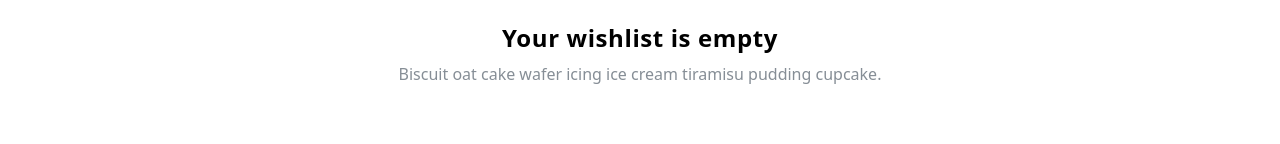
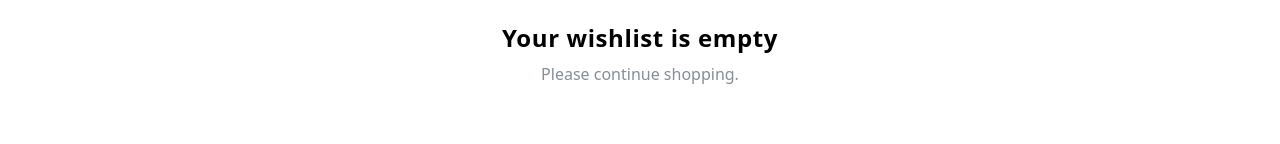
Before and after one commit to fredwills9224/ecommerce-next2, a Next.js app: page /wishlist in a window 1280 px wide. Shown: the part 288-432 px from the top of the page. Built offline with nearby package versions, Linux system fonts and the light colour scheme; no server answers.

Commit message:
empty cart + whishlist upd8

```diff
--- a/components/cart/CartSidebar/CartSidebar.tsx
+++ b/components/cart/CartSidebar/CartSidebar.tsx
@@ -39,7 +39,7 @@ const CartSidebar: FC = ()=>{
                         Your cart is empty
                     </h2>
                     <p className='text-accents-3 px-10 text-center pt-2'>
-                        Biscuit oat cake wafer icing ice cream tiramisu pudding cupcake.
+                        Please continue shopping.
                     </p>
                 </div>
             ) :
--- a/pages/wishlist.tsx
+++ b/pages/wishlist.tsx
@@ -24,7 +24,7 @@ export default function Wishlist(){
                                 Your wishlist is empty
                             </h2>
                             <p className='text-accents-6 px-10 text-center pt-2'>
-                                Biscuit oat cake wafer icing ice cream tiramisu pudding cupcake.
+                                Please continue shopping.
                             </p>
                         </div>
                     ):(
```
